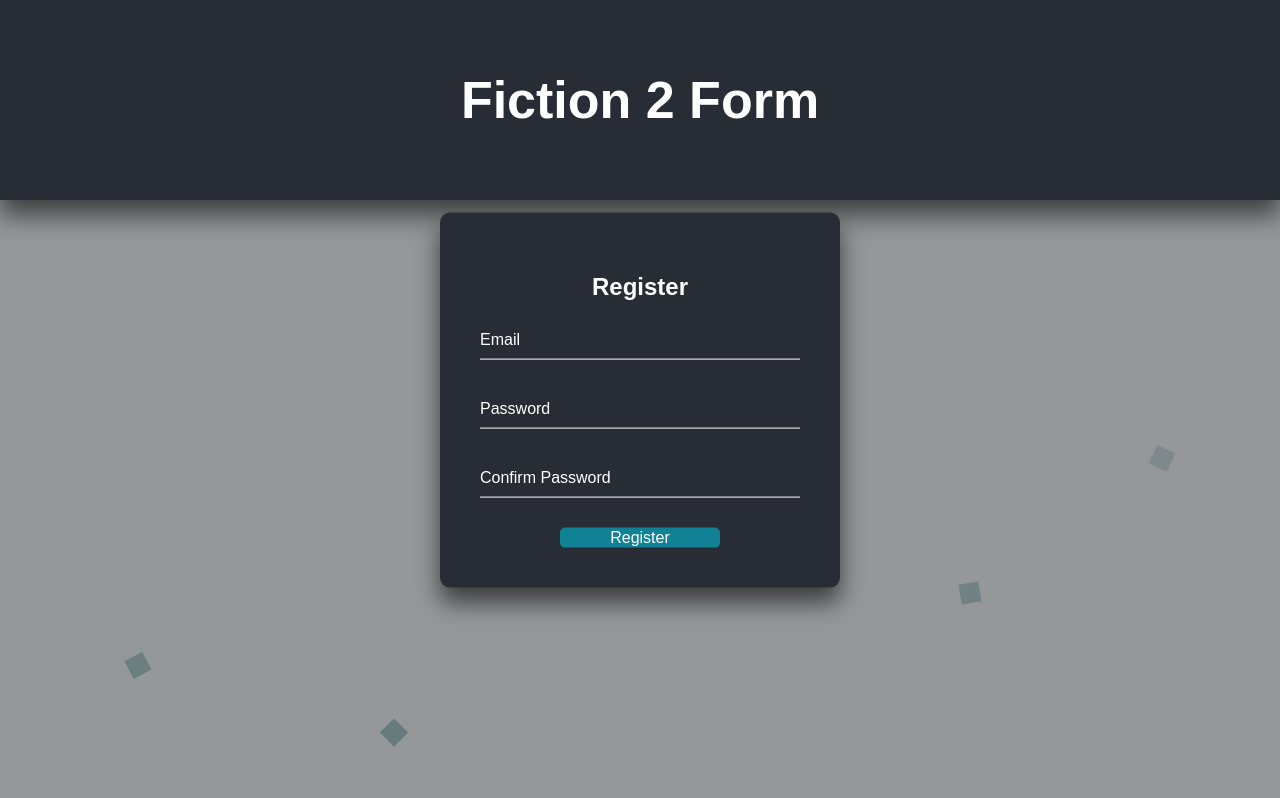
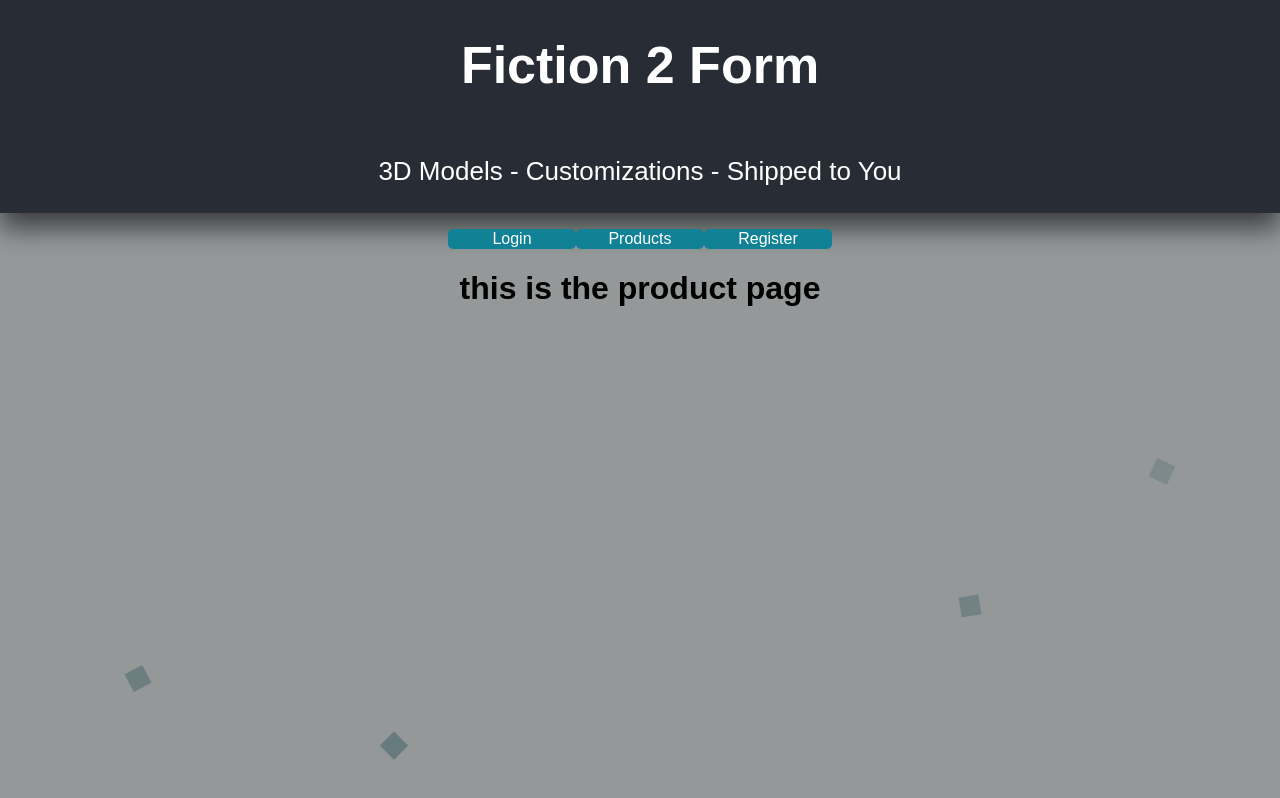
Before and after one commit to ViktorBell/COMP_4150_Final_Project, a React (Create React App) app in the folder fiction2form_frontend/: page /ProductPage in a window 1280 px wide. Built offline with nearby package versions, Linux system fonts and the light colour scheme; a web font is replaced by a local one.

Commit message:
changed the routing function a little

```diff
--- a/fiction2form_frontend/src/App.tsx
+++ b/fiction2form_frontend/src/App.tsx
@@ -4,6 +4,7 @@ import React from 'react';
 import './App.css';
 import Register from './Register';
 import Login from './Login';
+import ProductPage from './ProductPage';
 
 import {
     BrowserRouter as Router,
@@ -21,13 +22,13 @@ import {
 
 const App: React.FC = () => {
   return (
-      <Router>
+
       <div className="App">
         <header className="App-header">
           <h1>Fiction 2 Form</h1>
+            <p>3D Models - Customizations - Shipped to You</p>
         </header>
         <main>
-            <Register/>
             <div className="animated-boxes">
                 <ul>
                     <li></li>
@@ -37,15 +38,19 @@ const App: React.FC = () => {
                 </ul>
             </div>
             <div className={"login-button"}>
-                <button className={"login-button-button"}><Link to={"/Login"}>Login</Link></button>
+                <Link to={"/Login"}><button className="login-button-button">Login</button></Link>
+                <Link to={"/ProductPage"}><button className="login-button-button">Products</button></Link>
+                <Link to={"/Register"}><button className="login-button-button">Register</button></Link>
             </div>
         </main>
           <Routes>
-              <Route path="/Login" element={<Login/>}></Route>
+              <Route path="/Login" element={<Login/>} ></Route>
+              <Route path={"/ProductPage"} element={<ProductPage/>}></Route>
+              <Route path="/Register" element={<Register/>}></Route>
           </Routes>
-          <p>Already have an account? <a href={"./Login.tsx"}>Login! </a></p>
       </div>
-      </Router>
+
+
   );
 }
 
--- /dev/null
+++ b/fiction2form_frontend/src/ProductPage.tsx
@@ -0,0 +1,10 @@
+import React from 'react';
+import './ProductPage.css';
+
+const ProductPage: React.FC = () => {
+    return (
+        <h1>this is the product page</h1>
+    );
+}
+
+export default ProductPage;
--- a/fiction2form_frontend/src/index.tsx
+++ b/fiction2form_frontend/src/index.tsx
@@ -3,13 +3,16 @@ import ReactDOM from 'react-dom/client';
 import './index.css';
 import App from './App';
 import reportWebVitals from './reportWebVitals';
+import { BrowserRouter } from "react-router-dom";
 
 const rootElement = document.getElementById('root') as HTMLElement;
 const root = ReactDOM.createRoot(rootElement);
 root.render(
+    <BrowserRouter>
   <React.StrictMode>
     <App />
   </React.StrictMode>
+    </BrowserRouter>
 );
 
 // If you want to start measuring performance in your app, pass a function
```
Also changed, not shown: fiction2form_frontend/src/ProductPage.css (added).
